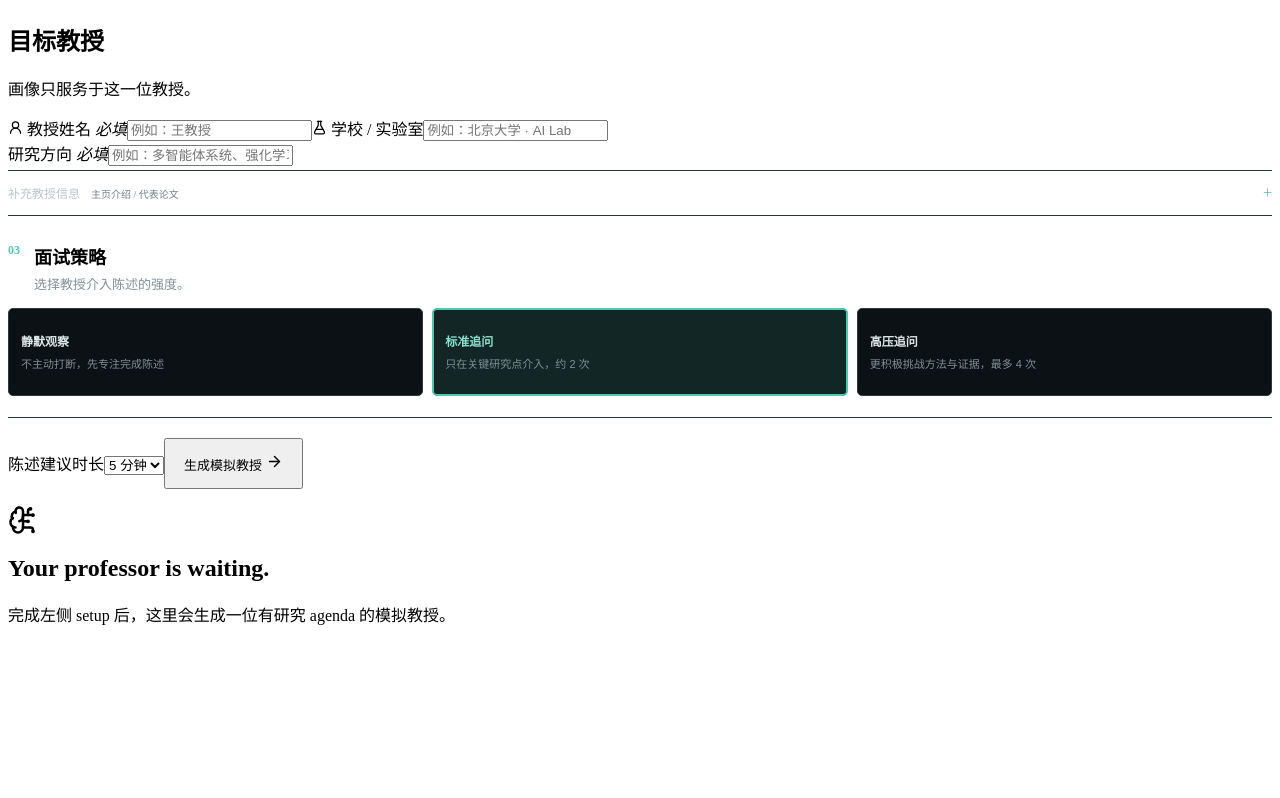
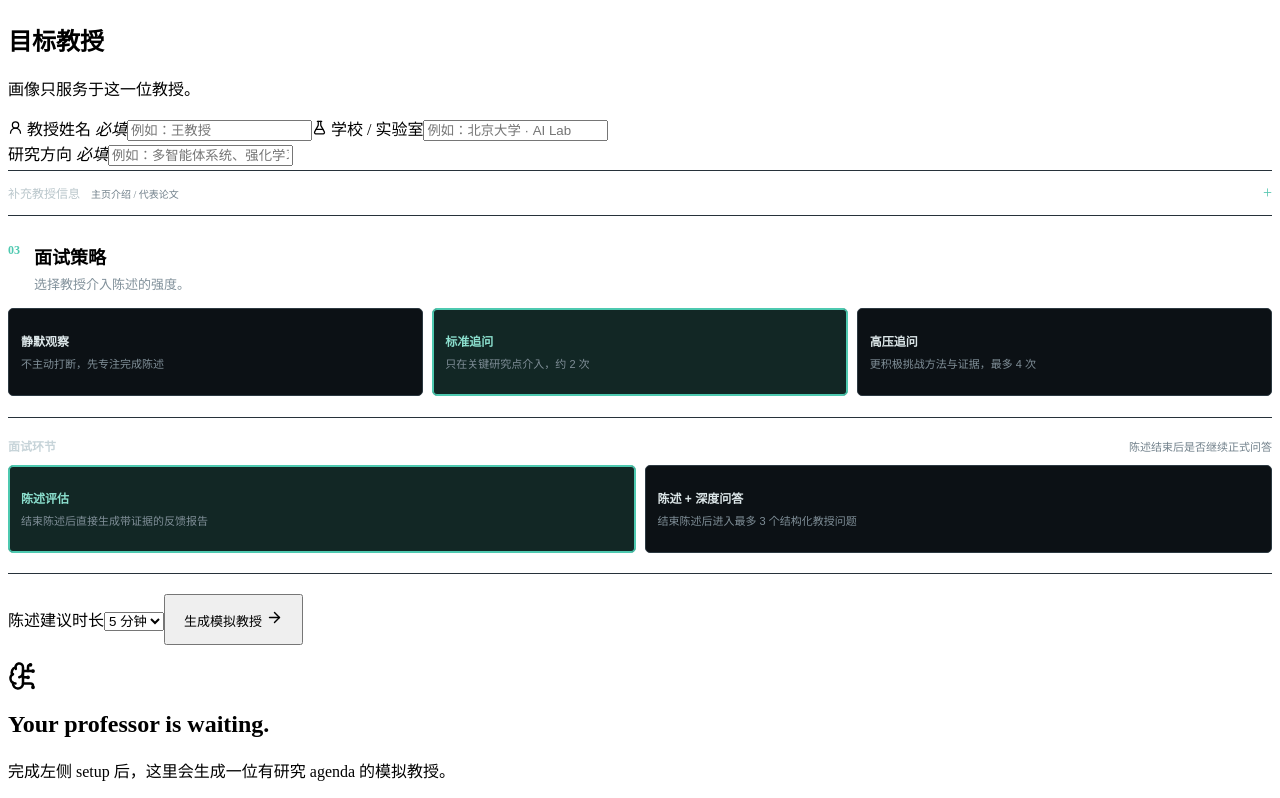
Before and after one commit to xrh917/aiic-project, a React (Vite) app: page / in a window 1280 px wide. Shown: the part 569-1367 px from the top of the page. Before the commit the page ends 1211 px from the top, so only its background shows below. Built offline with nearby package versions, Linux system fonts and the light colour scheme.

Commit message:
feat: make deep interview questions optional

```diff
--- a/src/main.jsx
+++ b/src/main.jsx
@@ -41,6 +41,7 @@ const initial = {
   papers: "",
   duration: 5,
   interruptionMode: "kind",
+  interviewMode: "presentation-only",
 };
 
 function App() {
@@ -166,7 +167,33 @@ function App() {
     setInterruption(null);
     setStage("presenting");
   };
+  const finishReport = async (answerLog = qaLog) => {
+    const elapsed = Number(form.duration) * 60 - seconds;
+    const resumeDelay = interruptions.length * 6;
+    const score = calculateRecoveryScore({
+      interruptionCount: interruptions.length,
+      resumeDelay,
+      elapsedSeconds: elapsed,
+      totalSeconds: Number(form.duration) * 60,
+    });
+    const fallback = {
+      recovery: score,
+      interruptionCount: interruptions.length,
+      interruptionDuration: interruptions.length * 12,
+      resumeDelay,
+      qaLog: answerLog,
+      evidence: analyzeEvidence(segments, answerLog),
+      duration: elapsed,
+    };
+    setAiBusy(true);
+    const next = await generateReportAI({ profile, segments, qaLog: answerLog, fallback });
+    setAiBusy(false);
+    setReport(next);
+    sessionStorage.setItem("aiic-report", JSON.stringify(next));
+    setStage("report");
+  };
   const endPresentation = async () => {
+    if (form.interviewMode === "deep-qa") {
       setStage("qa");
       setQaIndex(0);
       if (profile && !profile.aiQuestions) {
@@ -175,6 +202,9 @@ function App() {
         setProfile(next);
         sessionStorage.setItem("aiic-profile", JSON.stringify(next));
       }
+      return;
+    }
+    await finishReport([]);
   };
   const currentQuestion =
     profile?.aiQuestions?.[qaIndex] || profile?.agenda?.[qaIndex]?.questions?.[
@@ -197,29 +227,7 @@ function App() {
     setQaLog(nextLog);
     setQaAnswer("");
     if (qaIndex + 1 >= Math.min(3, profile.agenda.length)) {
-      const elapsed = Number(form.duration) * 60 - seconds;
-      const resumeDelay = interruptions.length * 6;
-      const score = calculateRecoveryScore({
-        interruptionCount: interruptions.length,
-        resumeDelay,
-        elapsedSeconds: elapsed,
-        totalSeconds: Number(form.duration) * 60,
-      });
-      const fallback = {
-        recovery: score,
-        interruptionCount: interruptions.length,
-        interruptionDuration: interruptions.length * 12,
-        resumeDelay,
-        qaLog: nextLog,
-        evidence: analyzeEvidence(segments, nextLog),
-        duration: elapsed,
-      };
-      setAiBusy(true);
-      const next = await generateReportAI({ profile, segments, qaLog: nextLog, fallback });
-      setAiBusy(false);
-      setReport(next);
-      sessionStorage.setItem("aiic-report", JSON.stringify(next));
-      setStage("report");
+      await finishReport(nextLog);
     } else setQaIndex((i) => i + 1);
   };
   const reset = () => {
@@ -423,6 +431,28 @@ function App() {
                 <span>{desc}</span>
               </button>
             ))}
+          </div>
+          <div className="interview-mode">
+            <div className="interview-mode-label">
+              <span>面试环节</span>
+              <small>陈述结束后是否继续正式问答</small>
+            </div>
+            <div className="mode-cards deep-mode-cards">
+              {[
+                ["presentation-only", "陈述评估", "结束陈述后直接生成带证据的反馈报告"],
+                ["deep-qa", "陈述 + 深度问答", "结束陈述后进入最多 3 个结构化教授问题"],
+              ].map(([value, title, desc]) => (
+                <button
+                  type="button"
+                  key={value}
+                  className={form.interviewMode === value ? "mode-card selected" : "mode-card"}
+                  onClick={() => setForm((current) => ({ ...current, interviewMode: value }))}
+                >
+                  <strong>{title}</strong>
+                  <span>{desc}</span>
+                </button>
+              ))}
+            </div>
           </div>
           <div className="duration">
             <label>
```
Also changed, not shown: src/styles.css. Lines whose indentation alone changed are shown as unchanged.
